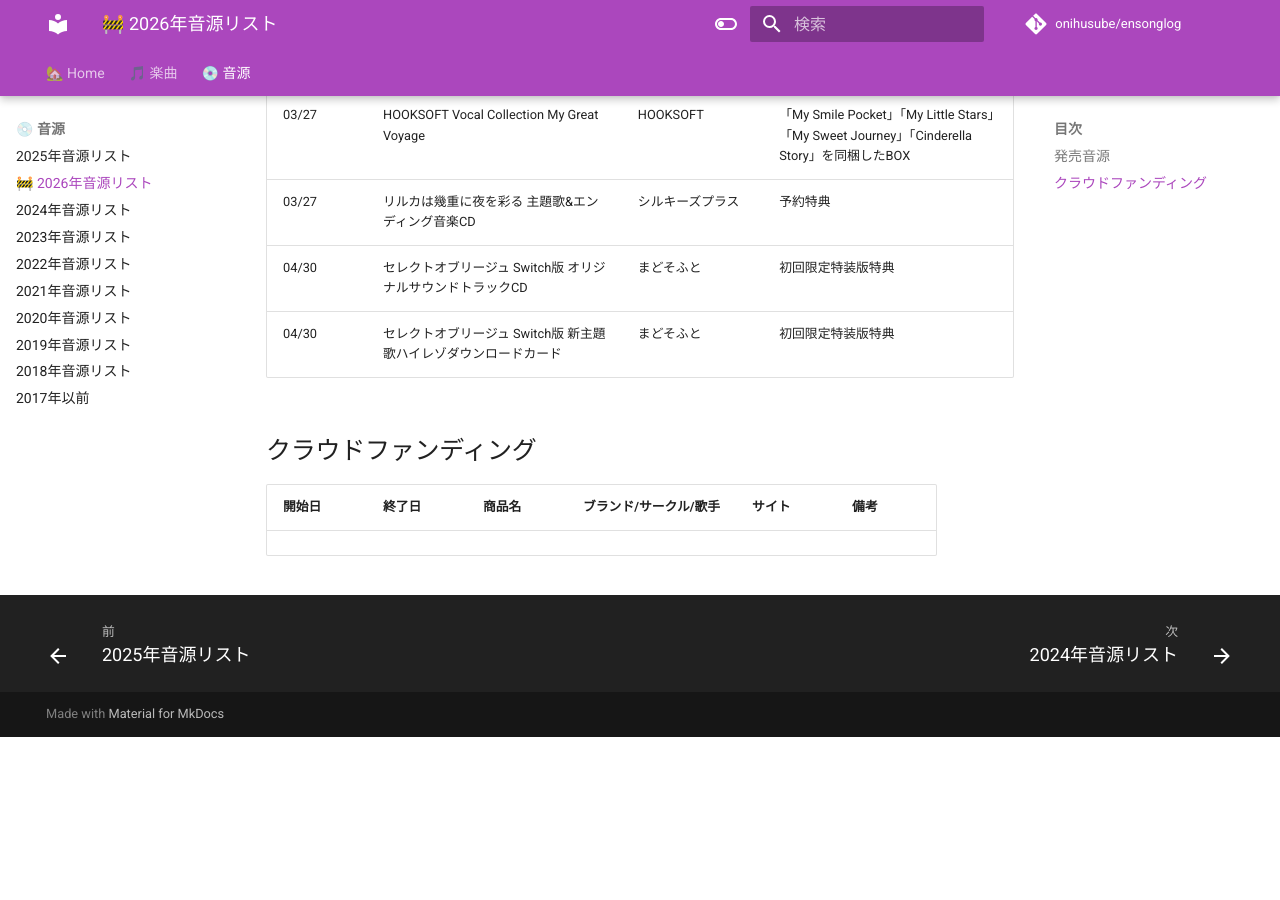
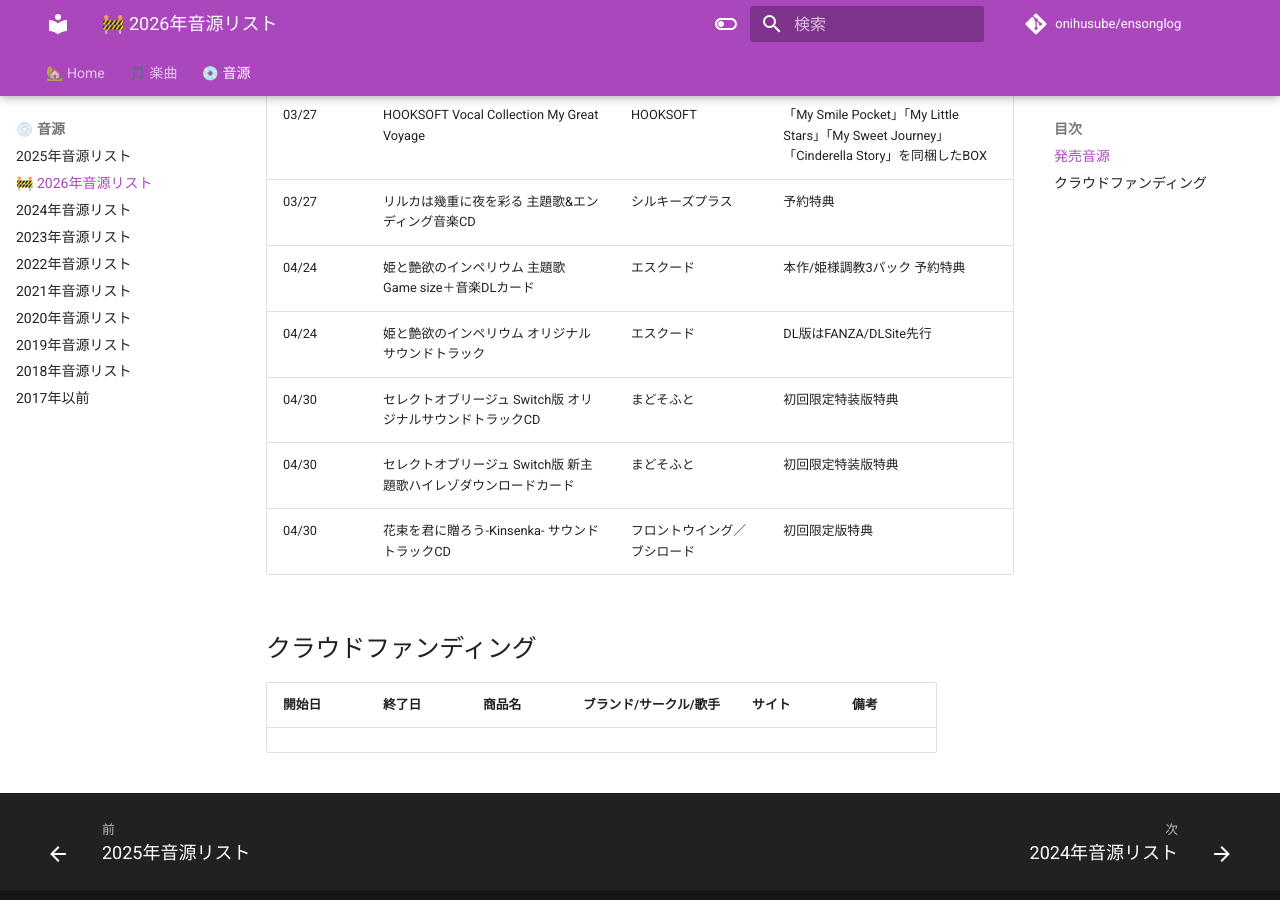
Before and after one commit to onihusube/ensonglog, an MkDocs documentation site: the page built from docs/2026/音源.md, in a window 1280 px wide and 900 px high, scrolled down 998 px. Built offline with MkDocs 1.6.1 and Material for MkDocs 9.7.7, drawn with Linux system fonts in a browser that asks for light colours; comment, search, counter and statistics services are not loaded; before the commit the page ends 1735 px from its top, so only the background shows below that.

Commit message:
音源追加

```diff
--- a/docs/2026/音源.md
+++ b/docs/2026/音源.md
@@ -22,8 +22,11 @@
 | 03/27 | HOOKSOFT Vocal Collection My Cinderella Story | HOOKSOFT |  |
 | 03/27 | HOOKSOFT Vocal Collection My Great Voyage | HOOKSOFT | 「My Smile Pocket」「My Little Stars」「My Sweet Journey」「Cinderella Story」を同梱したBOX |
 | 03/27 | リルカは幾重に夜を彩る 主題歌&エンディング音楽CD | シルキーズプラス | 予約特典 |
+| 04/24 | 姫と艶欲のインペリウム 主題歌Game size＋音楽DLカード | エスクード | 本作/姫様調教3パック 予約特典 |
+| 04/24 | 姫と艶欲のインペリウム オリジナルサウンドトラック | エスクード | DL版はFANZA/DLSite先行 |
 | 04/30 | セレクトオブリージュ Switch版 オリジナルサウンドトラックCD | まどそふと | 初回限定特装版特典 |
 | 04/30 | セレクトオブリージュ Switch版 新主題歌ハイレゾダウンロードカード | まどそふと | 初回限定特装版特典 |
+| 04/30 | 花束を君に贈ろう-Kinsenka- サウンドトラックCD | フロントウイング／ブシロード | 初回限定版特典 |
 
 ## クラウドファンディング
 
```
Also changed, not shown: docs/2025/音源.md (+2 -1 lines).
